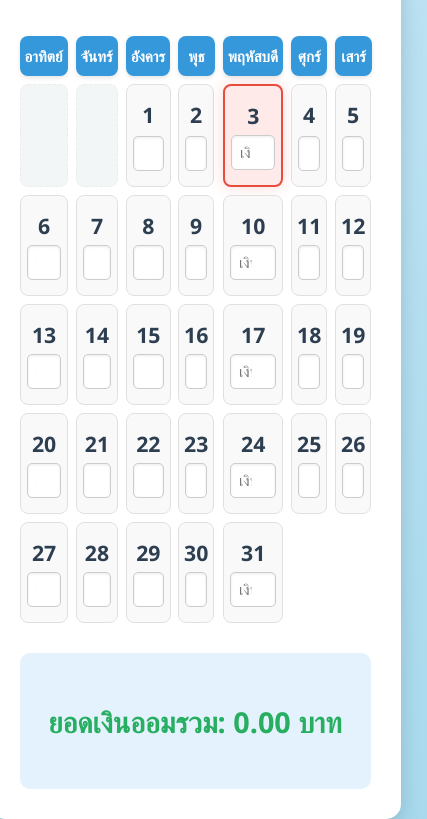
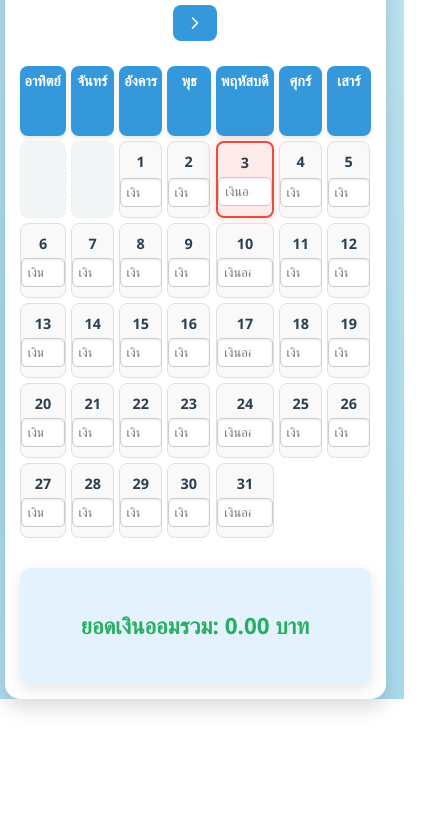
Before and after one commit to Khanun101/MyMony, a plain HTML site: page index.html in a window 390 px wide. Shown: the part 222-1041 px from the top of the page, 427 px wide, since content can reach past the window. After the commit the page ends 921 px from the top, so only its background shows below. Drawn offline with Linux system fonts and the light colour scheme.

Commit message:
Update style.css

```diff
--- a/style.css
+++ b/style.css
@@ -292,4 +292,105 @@ h1 {
     font-size: 1.8em;
     font-weight: bold;
     color: var(--saving-green);
-    box-shadow
+    box-shadow: 0 5px 15px rgba(0, 0, 0, 0.1);
+    animation: pulseEffect 0.6s ease-out;
+}
+
+@keyframes pulseEffect {
+    0% { transform: scale(1); opacity: 1; }
+    50% { transform: scale(1.03); opacity: 0.8; }
+    100% { transform: scale(1); opacity: 1; }
+}
+
+
+/* Responsive adjustments */
+@media (max-width: 768px) {
+    body::before {
+        width: 120px;
+        height: 120px;
+        filter: blur(10px);
+    }
+    body::after {
+        width: 80px;
+        height: 80px;
+        filter: blur(10px);
+    }
+    .container::before {
+        width: 60px;
+        height: 60px;
+        filter: blur(8px);
+    }
+
+    .container {
+        padding: 20px;
+    }
+    h1 {
+        font-size: 2em;
+    }
+    #currentMonthYear {
+        font-size: 1.5em;
+    }
+    .calendar-header button {
+        padding: 8px 12px;
+        font-size: 0.9em;
+    }
+    .day-name, .calendar-day {
+        padding: 8px 3px;
+        font-size: 0.9em;
+    }
+    .calendar-day {
+        min-height: 80px;
+    }
+    .date-number {
+        font-size: 1.2em;
+    }
+    .saving-input {
+        padding: 6px;
+        font-size: 0.9em;
+    }
+    .summary {
+        font-size: 1.4em;
+    }
+}
+
+@media (max-width: 480px) {
+    body::before {
+        width: 90px;
+        height: 90px;
+    }
+    body::after {
+        width: 60px;
+        height: 60px;
+    }
+    .container::before {
+        width: 40px;
+        height: 40px;
+    }
+
+    .container {
+        padding: 15px;
+    }
+    h1 {
+        font-size: 1.8em;
+    }
+    .calendar-header {
+        flex-direction: column;
+        gap: 15px;
+    }
+    #currentMonthYear {
+        font-size: 1.3em;
+    }
+    .calendar-grid {
+        gap: 5px;
+    }
+    .day-name, .calendar-day {
+        padding: 5px;
+        min-height: 70px;
+    }
+    .date-number {
+        font-size: 1em;
+    }
+    .saving-input {
+        width: 90%;
+    }
+}
```
